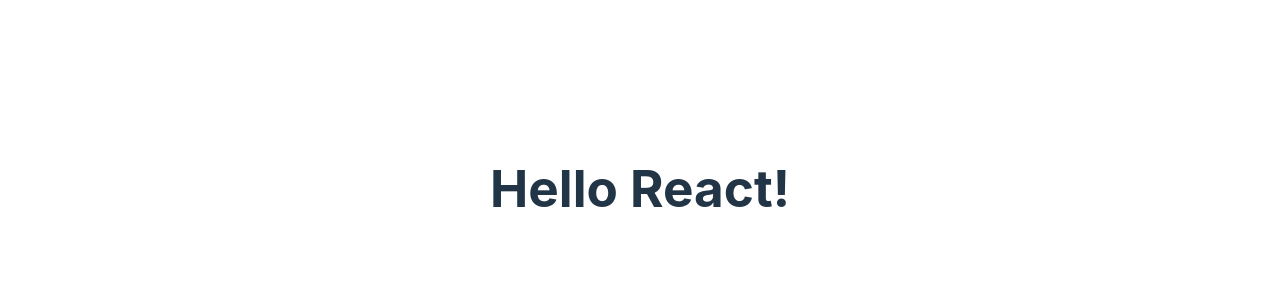
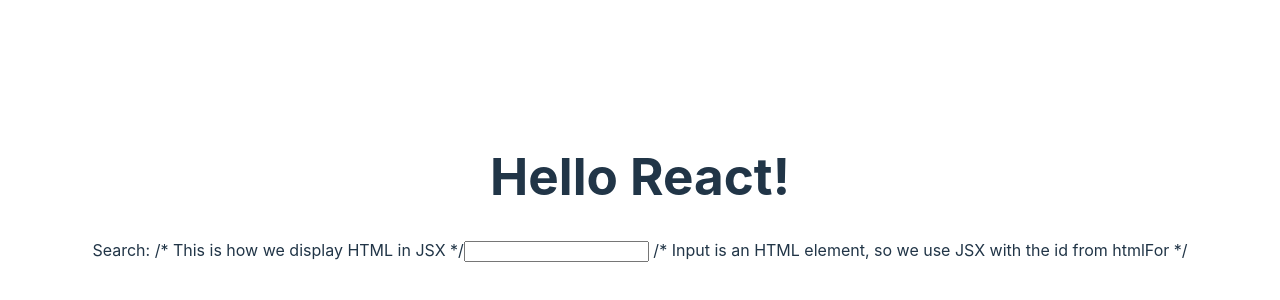
Before and after one commit to Carlosgrpl/reactSPA-hacker-stories, a React (Vite) app: page / in a window 1280 px wide. Shown: the part 212-512 px from the top of the page. Built offline with nearby package versions, Linux system fonts and the light colour scheme.

Commit message:
Displaying HTML in JSX

```diff
--- a/src/App.jsx
+++ b/src/App.jsx
@@ -6,6 +6,10 @@
   return (
     <div>
       <h1>Hello {title}!</h1>
+      <label htmlFor="search">Search:</label> /* This is how we display HTML in
+      JSX */
+      <input id="search" type="text" /> /* Input is an HTML element, so we use
+      JSX with the id from htmlFor */
     </div>
   );
 }
```
